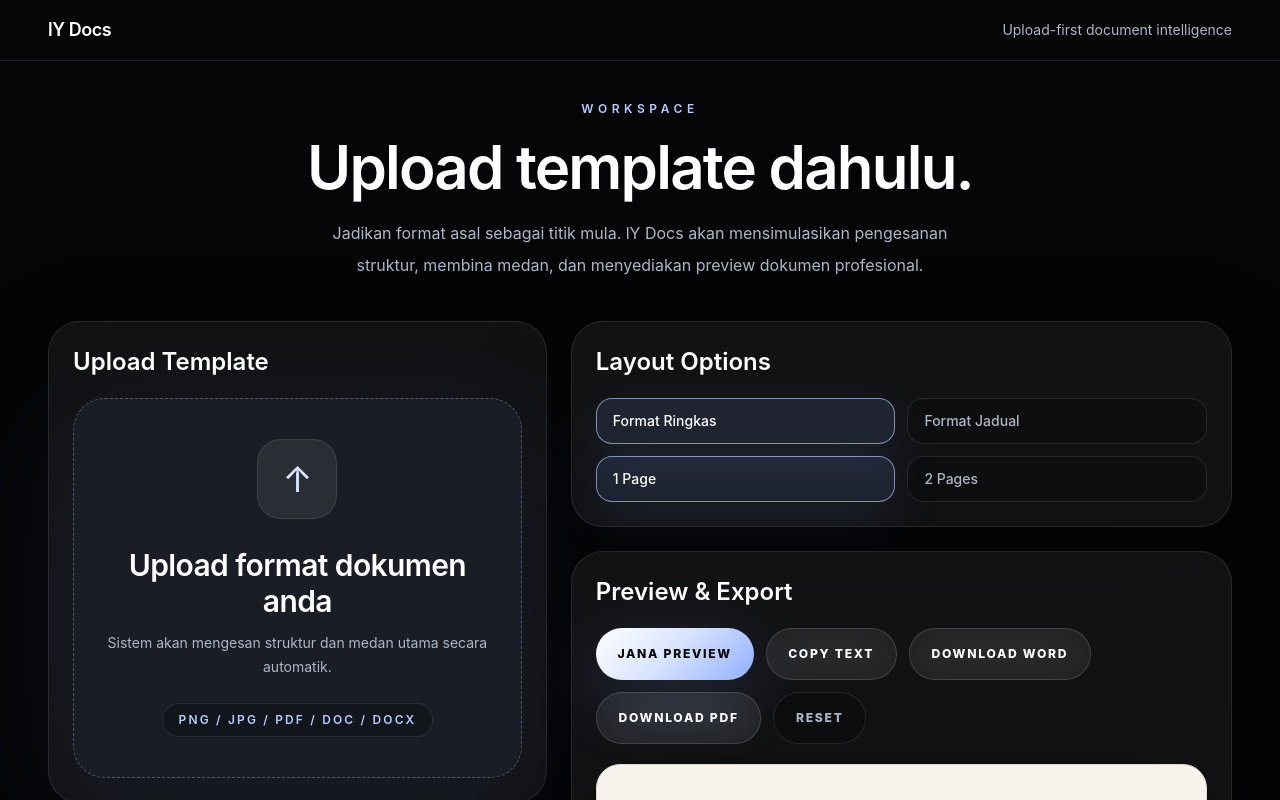
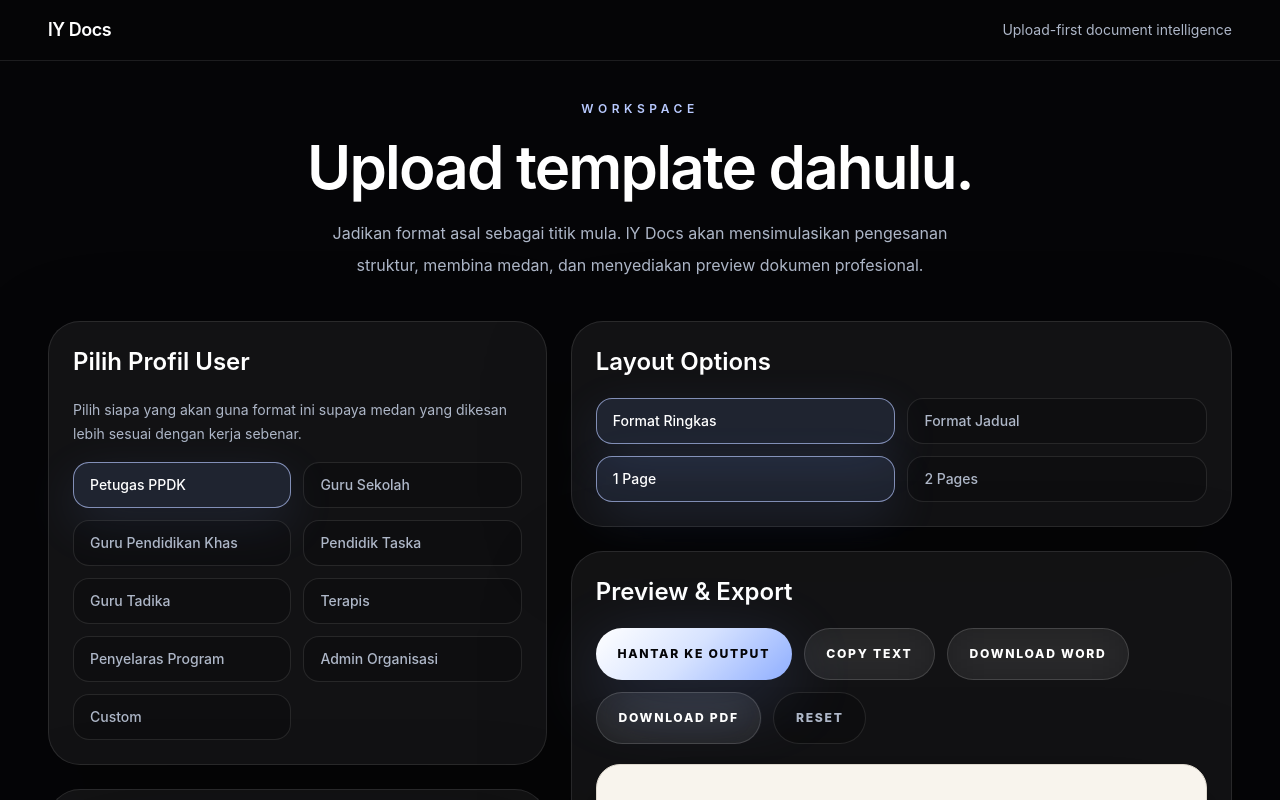
Before and after one commit to lengyagesya/lengyagesya-legacy, a Next.js app: page / in a window 1280 px wide. Shown: the top 800 px of the page. Built offline with nearby package versions, Linux system fonts and the light colour scheme.

Commit message:
Add profile-aware field scanning

```diff
--- a/package.json
+++ b/package.json
@@ -10,6 +10,7 @@
   },
   "dependencies": {
     "docx-preview": "^0.3.7",
+    "jszip": "^3.10.1",
     "next": "16.2.6",
     "react": "19.2.4",
     "react-dom": "19.2.4"
--- a/src/app/page.tsx
+++ b/src/app/page.tsx
@@ -14,6 +14,16 @@ type LayoutStyle = "Format Ringkas" | "Format Jadual";
 type PageCount = "1 Page" | "2 Pages";
 type ScanState = "idle" | "scanning" | "done";
 type DetectedType = "RPA" | "RPH" | "RPI" | "General Template";
+type UserProfile =
+  | "Petugas PPDK"
+  | "Guru Sekolah"
+  | "Guru Pendidikan Khas"
+  | "Pendidik Taska"
+  | "Guru Tadika"
+  | "Terapis"
+  | "Penyelaras Program"
+  | "Admin Organisasi"
+  | "Custom";
 
 type SavedState = {
   detectedType: DetectedType;
@@ -21,12 +31,24 @@ type SavedState = {
   fields: string[];
   pageCount: PageCount;
   layoutStyle: LayoutStyle;
+  selectedProfile: UserProfile;
   upload: UploadState | null;
   values: Record<string, string>;
 };
 
 const storageKey = "ly-docs-upload-first-state";
 const allowedExtensions = ["png", "jpg", "jpeg", "pdf", "doc", "docx"];
+const profiles: UserProfile[] = [
+  "Petugas PPDK",
+  "Guru Sekolah",
+  "Guru Pendidikan Khas",
+  "Pendidik Taska",
+  "Guru Tadika",
+  "Terapis",
+  "Penyelaras Program",
+  "Admin Organisasi",
+  "Custom",
+];
 const defaultDetectedFields = [
   "Nama Organisasi",
   "Nama Guru / Petugas",
@@ -38,6 +60,7 @@ const defaultDetectedFields = [
   "Langkah Pelaksanaan",
   "Pemerhatian",
   "Refleksi",
+  "Catatan",
   "Standard Kandungan",
   "Standard Pembelajaran",
   "Tandatangan",
@@ -50,6 +73,8 @@ const longFieldHints = [
   "Pemerhatian",
   "Refleksi",
   "Standard",
+  "Catatan",
+  "Rumusan",
 ];
 
 export default function Home() {
@@ -65,6 +90,7 @@ export default function Home() {
   const [editableOutput, setEditableOutput] = useState("");
   const [hydrated, setHydrated] = useState(false);
   const [officeFile, setOfficeFile] = useState<File | null>(null);
+  const [selectedProfile, setSelectedProfile] = useState<UserProfile>("Petugas PPDK");
 
   useEffect(() => {
     const timer = window.setTimeout(() => {
@@ -79,6 +105,7 @@ export default function Home() {
           setValues(parsed.values || {});
           setLayoutStyle(parsed.layoutStyle || "Format Ringkas");
           setPageCount(parsed.pageCount || "1 Page");
+          setSelectedProfile(parsed.selectedProfile || "Petugas PPDK");
           setScanState(parsed.fields?.length ? "done" : "idle");
         } catch {
           window.localStorage.removeItem(storageKey);
@@ -98,13 +125,14 @@ export default function Home() {
       fields,
       layoutStyle,
       pageCount,
+      selectedProfile,
       upload,
       values,
     };
     window.localStorage.setItem(storageKey, JSON.stringify(state));
-  }, [detectedType, editableOutput, fields, hydrated, layoutStyle, pageCount, upload, values]);
+  }, [detectedType, editableOutput, fields, hydrated, layoutStyle, pageCount, selectedProfile, upload, values]);
 
-  function startScan(nextUpload: UploadState) {
+  function startScan(nextUpload: UploadState, extractedText = "") {
     setUpload(nextUpload);
     setDetectedType("General Template");
     setFields([]);
@@ -115,17 +143,22 @@ export default function Home() {
     setMessage("Membuka fail asal...");
 
     window.setTimeout(() => {
-      const result = detectDocument(nextUpload.name, nextUpload.type);
+      const result = detectDocument(
+        nextUpload.name,
+        nextUpload.type,
+        extractedText,
+        selectedProfile,
+      );
       setDetectedType(result.type);
       setFields(result.fields);
       setEditableOutput("");
       setPreviewGenerated(true);
       setScanState("done");
-      setMessage("Fail telah dibuka. Output A4 menggunakan fail asal tanpa teks tambahan.");
+      setMessage("Fail telah dibuka. Medan penting telah dikesan untuk diisi oleh user.");
     }, 1350);
   }
 
-  function handleUpload(event: ChangeEvent<HTMLInputElement>) {
+  async function handleUpload(event: ChangeEvent<HTMLInputElement>) {
     const file = event.target.files?.[0];
     if (!file) return;
 
@@ -143,6 +176,7 @@ export default function Home() {
 
     const previewUrl = URL.createObjectURL(file);
     setOfficeFile(extension === "doc" || extension === "docx" ? file : null);
+    const extractedText = extension === "docx" ? await extractDocxText(file) : "";
 
     startScan({
       kind:
@@ -155,7 +189,7 @@ export default function Home() {
       previewUrl,
       status: "Template Aktif",
       type,
-    });
+    }, extractedText);
   }
 
   function updateFieldName(index: number, nextName: string) {
@@ -210,13 +244,15 @@ export default function Home() {
 
   function generatePreview() {
     setPreviewGenerated(true);
-    setMessage("Output A4 memaparkan fail upload asal tanpa sebarang teks tambahan.");
+    setMessage("Maklumat telah dihantar ke output dan disusun ikut medan yang dikesan.");
   }
 
   async function copyText() {
     try {
-      await navigator.clipboard.writeText(upload ? upload.name : "");
-      setMessage("Nama fail telah disalin.");
+      await navigator.clipboard.writeText(
+        buildFilledText(selectedProfile, detectedType, fields, values),
+      );
+      setMessage("Maklumat output telah disalin.");
     } catch {
       setMessage("Teks tidak dapat disalin pada pelayar ini.");
     }
@@ -234,6 +270,7 @@ export default function Home() {
     setValues({});
     setEditableOutput("");
     setOfficeFile(null);
+    setSelectedProfile("Petugas PPDK");
     setLayoutStyle("Format Ringkas");
     setPageCount("1 Page");
     setPreviewGenerated(false);
@@ -277,6 +314,23 @@ export default function Home() {
         <section className="px-5 pb-20 sm:px-8 lg:px-12">
           <div className="mx-auto grid max-w-7xl gap-6 xl:grid-cols-[0.86fr_1.14fr]">
             <div className="space-y-6">
+              <Panel title="Pilih Profil User">
+                <p className="mb-4 text-sm leading-6 text-[#aeb7c8]">
+                  Pilih siapa yang akan guna format ini supaya medan yang dikesan
+                  lebih sesuai dengan kerja sebenar.
+                </p>
+                <div className="grid gap-3 sm:grid-cols-2">
+                  {profiles.map((profile) => (
+                    <Choice
+                      active={selectedProfile === profile}
+                      key={profile}
+                      label={profile}
+                      onClick={() => setSelectedProfile(profile)}
+                    />
+                  ))}
+                </div>
+              </Panel>
+
               <Panel title="Upload Template">
                 <label className="group flex min-h-80 cursor-pointer flex-col items-center justify-center rounded-[2rem] border border-dashed border-[#b9caff]/35 bg-[#7da1ff]/8 px-6 py-10 text-center shadow-[0_28px_120px_rgba(71,102,180,0.14)] transition duration-500 hover:border-[#d7e3ff]/80 hover:bg-[#7da1ff]/12">
                   <span className="grid h-20 w-20 place-items-center rounded-[1.5rem] border border-white/10 bg-white/[0.07] text-4xl text-[#d7e3ff] transition group-hover:scale-105">
@@ -316,14 +370,14 @@ export default function Home() {
                       {upload.type}
                     </p>
                     <p className="mt-2 text-sm leading-6 text-[#aeb7c8]">
-                      Output A4 cuba memaparkan fail upload yang sama tanpa
-                      menambah atau mengubah teks dokumen asal.
+                      Profil: {selectedProfile}. Sistem memilih medan yang
+                      perlu diisi berdasarkan format dan jenis user.
                     </p>
                   </div>
                 ) : null}
               </Panel>
 
-              {false && fields.length > 0 ? (
+              {fields.length > 0 ? (
                 <Panel title="Medan yang dikesan">
                   <div className="mb-5 flex flex-col gap-3 sm:flex-row sm:items-center sm:justify-between">
                     <p className="text-sm text-[#aeb7c8]">
@@ -381,7 +435,7 @@ export default function Home() {
                 </Panel>
               ) : null}
 
-              {false && fields.length > 0 ? (
+              {fields.length > 0 ? (
                 <Panel title="Isi Maklumat">
                   <div className="grid gap-4">
                     {fields.map((field) => (
@@ -436,7 +490,7 @@ export default function Home() {
               <Panel title="Preview & Export">
                 <div className="mb-5 flex flex-wrap gap-3">
                   <button className="btn-primary" onClick={generatePreview}>
-                    Jana Preview
+                    Hantar Ke Output
                   </button>
                   <button className="btn-secondary" onClick={copyText}>
                     Copy Text
@@ -457,6 +511,17 @@ export default function Home() {
                   previewGenerated={previewGenerated}
                   upload={upload}
                 />
+
+                {previewGenerated && fields.length > 0 ? (
+                  <FilledOutputSheet
+                    detectedType={detectedType}
+                    fields={fields}
+                    layoutStyle={layoutStyle}
+                    pageCount={pageCount}
+                    selectedProfile={selectedProfile}
+                    values={values}
+                  />
+                ) : null}
               </Panel>
             </div>
           </div>
@@ -654,6 +719,112 @@ function DocumentPreview({
   );
 }
 
+function FilledOutputSheet({
+  detectedType,
+  fields,
+  layoutStyle,
+  pageCount,
+  selectedProfile,
+  values,
+}: {
+  detectedType: DetectedType;
+  fields: string[];
+  layoutStyle: LayoutStyle;
+  pageCount: PageCount;
+  selectedProfile: UserProfile;
+  values: Record<string, string>;
+}) {
+  const visibleFields =
+    pageCount === "2 Pages" ? splitForPage(fields, 0) : fields;
+  const secondFields = pageCount === "2 Pages" ? splitForPage(fields, 1) : [];
+
+  return (
+    <div className="mt-6 space-y-5">
+      <OutputPage
+        detectedType={detectedType}
+        fields={visibleFields}
+        layoutStyle={layoutStyle}
+        pageLabel={pageCount === "2 Pages" ? "Halaman 1" : "Output Maklumat"}
+        selectedProfile={selectedProfile}
+        values={values}
+      />
+      {secondFields.length > 0 ? (
+        <OutputPage
+          detectedType={detectedType}
+          fields={secondFields}
+          layoutStyle={layoutStyle}
+          pageLabel="Halaman 2"
+          selectedProfile={selectedProfile}
+          values={values}
+        />
+      ) : null}
+    </div>
+  );
+}
+
+function OutputPage({
+  detectedType,
+  fields,
+  layoutStyle,
+  pageLabel,
+  selectedProfile,
+  values,
+}: {
+  detectedType: DetectedType;
+  fields: string[];
+  layoutStyle: LayoutStyle;
+  pageLabel: string;
+  selectedProfile: UserProfile;
+  values: Record<string, string>;
+}) {
+  return (
+    <article className="rounded-[1.5rem] border border-[#ded8ce] bg-[#f8f4ed] p-6 text-[#171513] shadow-[0_28px_100px_rgba(0,0,0,0.32)] sm:p-8">
+      <div className="border-b border-[#ded8ce] pb-5">
+        <p className="text-xs font-semibold uppercase tracking-[0.24em] text-[#6f7f9f]">
+          {pageLabel}
+        </p>
+        <h3 className="mt-3 text-2xl font-semibold tracking-tight">
+          Maklumat Diisi
+        </h3>
+        <p className="mt-2 text-sm text-[#655f58]">
+          Profil: {selectedProfile} · Jenis dikesan: {detectedType}
+        </p>
+      </div>
+
+      {layoutStyle === "Format Jadual" ? (
+        <div className="mt-6 overflow-hidden rounded-2xl border border-[#cfc6b8]">
+          {fields.map((field) => (
+            <div
+              className="grid border-b border-[#cfc6b8] last:border-b-0 sm:grid-cols-[0.35fr_0.65fr]"
+              key={field}
+            >
+              <div className="bg-[#e8dfd1] p-4 text-sm font-semibold text-[#27231f]">
+                {field}
+              </div>
+              <div className="min-h-14 bg-[#fbf7f0] p-4 text-sm leading-6 text-[#332f2a]">
+                {fieldValue(values, field)}
+              </div>
+            </div>
+          ))}
+        </div>
+      ) : (
+        <div className="mt-6 space-y-5">
+          {fields.map((field) => (
+            <section key={field}>
+              <h4 className="text-sm font-semibold uppercase tracking-[0.16em] text-[#6f7f9f]">
+                {field}
+              </h4>
+              <p className="mt-2 whitespace-pre-wrap text-sm leading-7 text-[#332f2a]">
+                {fieldValue(values, field)}
+              </p>
+            </section>
+          ))}
+        </div>
+      )}
+    </article>
+  );
+}
+
 function OfficeDocumentPreview({
   file,
   upload,
@@ -723,11 +894,38 @@ function OfficeDocumentPreview({
   return <div className="ly-docx-output h-full w-full overflow-auto" ref={containerRef} />;
 }
 
-function detectDocument(fileName: string, fileType: string) {
+async function extractDocxText(file: File) {
+  try {
+    const [{ default: JSZip }, buffer] = await Promise.all([
+      import("jszip"),
+      file.arrayBuffer(),
+    ]);
+    const zip = await JSZip.loadAsync(buffer);
+    const xml = await zip.file("word/document.xml")?.async("string");
+    if (!xml) return "";
+
+    const documentXml = new DOMParser().parseFromString(xml, "application/xml");
+    return Array.from(documentXml.getElementsByTagName("w:t"))
+      .map((node) => node.textContent || "")
+      .join(" ");
+  } catch {
+    return "";
+  }
+}
+
+function detectDocument(
+  fileName: string,
+  fileType: string,
+  extractedText = "",
+  selectedProfile: UserProfile = "Petugas PPDK",
+) {
   const lowerName = fileName.toLowerCase();
+  const lowerText = `${lowerName} ${extractedText.toLowerCase()}`;
+  const scannedFields = detectFieldsFromText(lowerText, selectedProfile);
+
   if (lowerName.includes("rpa")) {
     return {
-      fields: [
+      fields: mergeFields([
         "Nama Organisasi",
         "Nama Guru / Petugas",
         "Nama Murid / Pelatih",
@@ -739,14 +937,14 @@ function detectDocument(fileName: string, fileType: string) {
         "Pemerhatian",
         "Refleksi",
         "Tandatangan",
-      ],
+      ], scannedFields),
       type: "RPA" as DetectedType,
     };
   }
 
-  if (lowerName.includes("rph") || lowerName.includes("lesson")) {
+  if (lowerText.includes("rph") || lowerText.includes("lesson") || lowerText.includes("pengajaran")) {
     return {
-      fields: [
+      fields: mergeFields([
         "Nama Organisasi",
         "Nama Guru / Petugas",
         "Mata Pelajaran",
@@ -759,14 +957,14 @@ function detectDocument(fileName: string, fileType: string) {
         "Aktiviti PdP",
         "Refleksi",
         "Tandatangan",
-      ],
+      ], scannedFields),
       type: "RPH" as DetectedType,
     };
   }
 
-  if (lowerName.includes("rpi") || lowerName.includes("individu")) {
+  if (lowerText.includes("rpi") || lowerText.includes("individu")) {
     return {
-      fields: [
+      fields: mergeFields([
         "Nama Organisasi",
         "Nama Murid / Pelatih",
         "Kategori / Keperluan",
@@ -776,14 +974,14 @@ function detectDocument(fileName: string, fileType: string) {
         "Penilaian",
         "Catatan",
         "Tandatangan",
-      ],
+      ], scannedFields),
       type: "RPI" as DetectedType,
     };
   }
 
-  if (lowerName.includes("laporan") || lowerName.includes("report")) {
+  if (lowerText.includes("laporan") || lowerText.includes("report")) {
     return {
-      fields: [
+      fields: mergeFields([
         "Nama Organisasi",
         "Nama Guru / Petugas",
         "Tarikh",
@@ -793,26 +991,115 @@ function detectDocument(fileName: string, fileType: string) {
         "Pemerhatian",
         "Refleksi",
         "Tandatangan",
-      ],
+      ], scannedFields),
       type: "General Template" as DetectedType,
     };
   }
 
   if (fileType === "DOC" || fileType === "DOCX") {
     return {
-      fields: defaultDetectedFields,
+      fields: scannedFields.length
+        ? scannedFields
+        : mergeFields(profileFields(selectedProfile), defaultDetectedFields),
       type: "General Template" as DetectedType,
     };
   }
 
   return {
-    fields: defaultDetectedFields.slice(0, 11),
+    fields: scannedFields.length
+      ? scannedFields
+      : mergeFields(profileFields(selectedProfile), defaultDetectedFields.slice(0, 11)),
     type: "General Template" as DetectedType,
   };
 }
 
 function inputTypeForField(field: string) {
-  if (field.toLowerCase().includes("tarikh")) return "date";
+  const lower = field.toLowerCase();
+  if (lower.includes("tarikh")) return "date";
+  if (lower.includes("masa")) return "time";
   if (longFieldHints.some((hint) => field.includes(hint))) return "textarea";
   return "text";
 }
+
+function detectFieldsFromText(text: string, selectedProfile: UserProfile) {
+  const detected = profileFields(selectedProfile);
+  const candidates: Array<[string, string[]]> = [
+    ["Nama Organisasi", ["nama organisasi", "nama sekolah", "nama taska", "nama tadika", "organisasi"]],
+    ["Nama Guru / Petugas", ["nama guru", "nama petugas", "nama pendidik", "disediakan oleh"]],
+    ["Nama Murid / Pelatih", ["nama murid", "nama pelatih", "nama kanak", "nama klien"]],
+    ["Tarikh", ["tarikh"]],
+    ["Masa", ["masa"]],
+    ["Tempat", ["tempat", "lokasi"]],
+    ["Mata Pelajaran", ["mata pelajaran", "subjek"]],
+    ["Kelas", ["kelas", "tahun"]],
+    ["Tajuk Aktiviti", ["tajuk", "aktiviti", "tema"]],
+    ["Objektif", ["objektif", "hasil pembelajaran"]],
+    ["Bahan / Alat", ["bahan", "alat", "bbm", "bantu mengajar"]],
+    ["Langkah Pelaksanaan", ["langkah", "pelaksanaan", "aktiviti pdp", "prosedur"]],
+    ["Pemerhatian", ["pemerhatian", "observasi"]],
+    ["Refleksi", ["refleksi", "rumusan"]],
+    ["Catatan", ["catatan", "nota"]],
+    ["Standard Kandungan", ["standard kandungan"]],
+    ["Standard Pembelajaran", ["standard pembelajaran"]],
+    ["Tandatangan", ["tandatangan", "pengesahan"]],
+  ];
+
+  candidates.forEach(([field, keywords]) => {
+    if (keywords.some((keyword) => text.includes(keyword))) {
+      detected.push(field);
+    }
+  });
+
+  return mergeFields(detected, []);
+}
+
+function profileFields(selectedProfile: UserProfile) {
+  if (selectedProfile === "Guru Sekolah" || selectedProfile === "Guru Pendidikan Khas") {
+    return ["Nama Sekolah", "Nama Guru", "Mata Pelajaran", "Kelas"];
+  }
+
+  if (selectedProfile === "Pendidik Taska" || selectedProfile === "Guru Tadika") {
+    return ["Nama Organisasi", "Nama Pendidik", "Nama Kanak-kanak"];
+  }
+
+  if (selectedProfile === "Terapis") {
+    return ["Nama Pusat Terapi", "Nama Terapis", "Nama Klien"];
+  }
+
+  if (selectedProfile === "Penyelaras Program") {
+    return ["Nama Organisasi", "Nama Penyelaras", "Nama Program"];
+  }
+
+  if (selectedProfile === "Admin Organisasi") {
+    return ["Nama Organisasi", "Nama Admin", "Jawatan"];
+  }
+
+  return ["Nama Organisasi", "Nama Petugas", "Nama Pelatih"];
+}
+
+function mergeFields(primary: string[], secondary: string[]) {
+  return Array.from(new Set([...primary, ...secondary])).slice(0, 18);
+}
+
+function fieldValue(values: Record<string, string>, field: string) {
+  return values[field]?.trim() || "Belum diisi";
+}
+
+function splitForPage(fields: string[], index: 0 | 1) {
+  const midpoint = Math.ceil(fields.length / 2);
+  return index === 0 ? fields.slice(0, midpoint) : fields.slice(midpoint);
+}
+
+function buildFilledText(
+  selectedProfile: UserProfile,
+  detectedType: DetectedType,
+  fields: string[],
+  values: Record<string, string>,
+) {
+  return [
+    `Profil: ${selectedProfile}`,
+    `Jenis dikesan: ${detectedType}`,
+    "",
+    ...fields.map((field) => `${field}: ${fieldValue(values, field)}`),
+  ].join("\n");
+}
```
Also changed, not shown: 1 other file (tests, documents, lock files or other folders).
